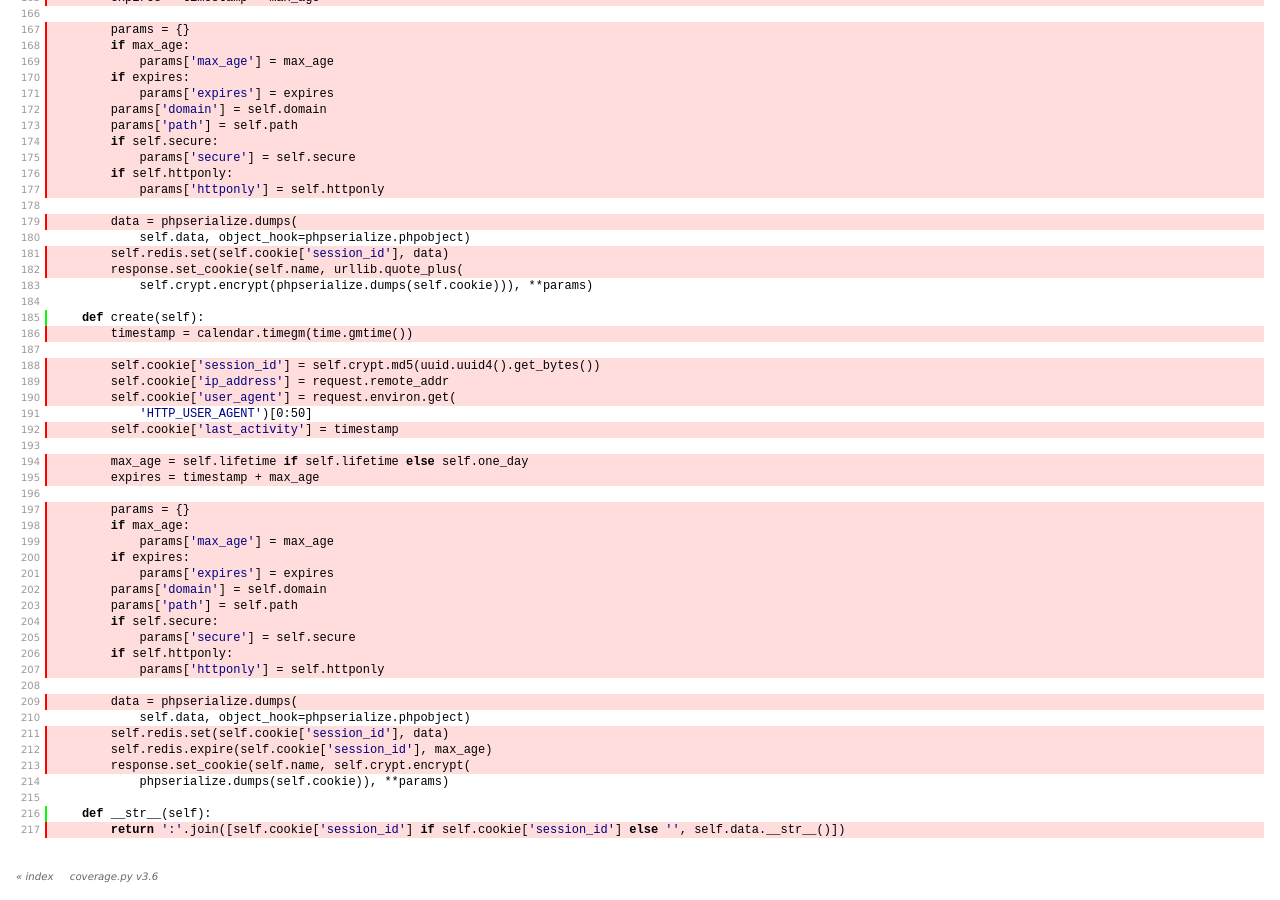
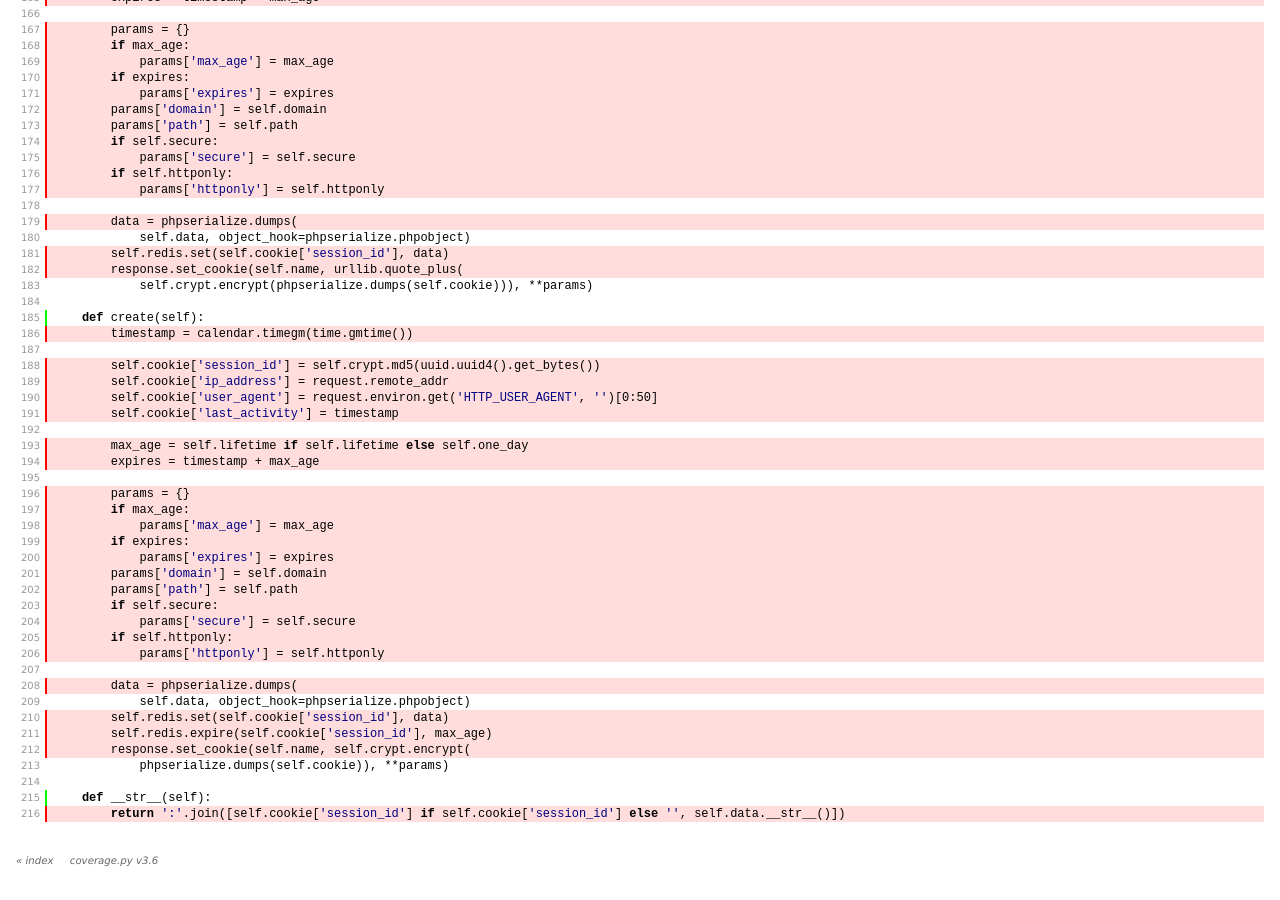
Before and after one commit to gengo/decanter, a Jekyll site: the page cover/cover/decanter_lib_session.html, which Jekyll copies as it is, in a window 1280 px wide and 900 px high, scrolled down 2740 px. Built offline with Jekyll 4.4.1, drawn with Linux system fonts in a browser that asks for light colours.

Commit message:
Travis build 130 pushed to gh-pages

```diff
--- a/cover/cover/decanter_lib_session.html
+++ b/cover/cover/decanter_lib_session.html
@@ -251,12 +251,12 @@
 <p id='n188' class='stm mis'><a href='#n188'>188</a></p>
 <p id='n189' class='stm mis'><a href='#n189'>189</a></p>
 <p id='n190' class='stm mis'><a href='#n190'>190</a></p>
-<p id='n191' class='pln'><a href='#n191'>191</a></p>
-<p id='n192' class='stm mis'><a href='#n192'>192</a></p>
-<p id='n193' class='pln'><a href='#n193'>193</a></p>
+<p id='n191' class='stm mis'><a href='#n191'>191</a></p>
+<p id='n192' class='pln'><a href='#n192'>192</a></p>
+<p id='n193' class='stm mis'><a href='#n193'>193</a></p>
 <p id='n194' class='stm mis'><a href='#n194'>194</a></p>
-<p id='n195' class='stm mis'><a href='#n195'>195</a></p>
-<p id='n196' class='pln'><a href='#n196'>196</a></p>
+<p id='n195' class='pln'><a href='#n195'>195</a></p>
+<p id='n196' class='stm mis'><a href='#n196'>196</a></p>
 <p id='n197' class='stm mis'><a href='#n197'>197</a></p>
 <p id='n198' class='stm mis'><a href='#n198'>198</a></p>
 <p id='n199' class='stm mis'><a href='#n199'>199</a></p>
@@ -267,17 +267,16 @@
 <p id='n204' class='stm mis'><a href='#n204'>204</a></p>
 <p id='n205' class='stm mis'><a href='#n205'>205</a></p>
 <p id='n206' class='stm mis'><a href='#n206'>206</a></p>
-<p id='n207' class='stm mis'><a href='#n207'>207</a></p>
-<p id='n208' class='pln'><a href='#n208'>208</a></p>
-<p id='n209' class='stm mis'><a href='#n209'>209</a></p>
-<p id='n210' class='pln'><a href='#n210'>210</a></p>
+<p id='n207' class='pln'><a href='#n207'>207</a></p>
+<p id='n208' class='stm mis'><a href='#n208'>208</a></p>
+<p id='n209' class='pln'><a href='#n209'>209</a></p>
+<p id='n210' class='stm mis'><a href='#n210'>210</a></p>
 <p id='n211' class='stm mis'><a href='#n211'>211</a></p>
 <p id='n212' class='stm mis'><a href='#n212'>212</a></p>
-<p id='n213' class='stm mis'><a href='#n213'>213</a></p>
+<p id='n213' class='pln'><a href='#n213'>213</a></p>
 <p id='n214' class='pln'><a href='#n214'>214</a></p>
-<p id='n215' class='pln'><a href='#n215'>215</a></p>
-<p id='n216' class='stm run hide_run'><a href='#n216'>216</a></p>
-<p id='n217' class='stm mis'><a href='#n217'>217</a></p>
+<p id='n215' class='stm run hide_run'><a href='#n215'>215</a></p>
+<p id='n216' class='stm mis'><a href='#n216'>216</a></p>
 
             </td>
             <td class='text' valign='top'>
@@ -470,34 +469,33 @@
 <p id='t187' class='pln'><span class='strut'>&nbsp;</span></p>
 <p id='t188' class='stm mis'>&nbsp; &nbsp; &nbsp; &nbsp; <span class='nam'>self</span><span class='op'>.</span><span class='nam'>cookie</span><span class='op'>[</span><span class='str'>&#39;session_id&#39;</span><span class='op'>]</span> <span class='op'>=</span> <span class='nam'>self</span><span class='op'>.</span><span class='nam'>crypt</span><span class='op'>.</span><span class='nam'>md5</span><span class='op'>(</span><span class='nam'>uuid</span><span class='op'>.</span><span class='nam'>uuid4</span><span class='op'>(</span><span class='op'>)</span><span class='op'>.</span><span class='nam'>get_bytes</span><span class='op'>(</span><span class='op'>)</span><span class='op'>)</span><span class='strut'>&nbsp;</span></p>
 <p id='t189' class='stm mis'>&nbsp; &nbsp; &nbsp; &nbsp; <span class='nam'>self</span><span class='op'>.</span><span class='nam'>cookie</span><span class='op'>[</span><span class='str'>&#39;ip_address&#39;</span><span class='op'>]</span> <span class='op'>=</span> <span class='nam'>request</span><span class='op'>.</span><span class='nam'>remote_addr</span><span class='strut'>&nbsp;</span></p>
-<p id='t190' class='stm mis'>&nbsp; &nbsp; &nbsp; &nbsp; <span class='nam'>self</span><span class='op'>.</span><span class='nam'>cookie</span><span class='op'>[</span><span class='str'>&#39;user_agent&#39;</span><span class='op'>]</span> <span class='op'>=</span> <span class='nam'>request</span><span class='op'>.</span><span class='nam'>environ</span><span class='op'>.</span><span class='nam'>get</span><span class='op'>(</span><span class='strut'>&nbsp;</span></p>
-<p id='t191' class='pln'>&nbsp; &nbsp; &nbsp; &nbsp; &nbsp; &nbsp; <span class='str'>&#39;HTTP_USER_AGENT&#39;</span><span class='op'>)</span><span class='op'>[</span><span class='num'>0</span><span class='op'>:</span><span class='num'>50</span><span class='op'>]</span><span class='strut'>&nbsp;</span></p>
-<p id='t192' class='stm mis'>&nbsp; &nbsp; &nbsp; &nbsp; <span class='nam'>self</span><span class='op'>.</span><span class='nam'>cookie</span><span class='op'>[</span><span class='str'>&#39;last_activity&#39;</span><span class='op'>]</span> <span class='op'>=</span> <span class='nam'>timestamp</span><span class='strut'>&nbsp;</span></p>
-<p id='t193' class='pln'><span class='strut'>&nbsp;</span></p>
-<p id='t194' class='stm mis'>&nbsp; &nbsp; &nbsp; &nbsp; <span class='nam'>max_age</span> <span class='op'>=</span> <span class='nam'>self</span><span class='op'>.</span><span class='nam'>lifetime</span> <span class='key'>if</span> <span class='nam'>self</span><span class='op'>.</span><span class='nam'>lifetime</span> <span class='key'>else</span> <span class='nam'>self</span><span class='op'>.</span><span class='nam'>one_day</span><span class='strut'>&nbsp;</span></p>
-<p id='t195' class='stm mis'>&nbsp; &nbsp; &nbsp; &nbsp; <span class='nam'>expires</span> <span class='op'>=</span> <span class='nam'>timestamp</span> <span class='op'>+</span> <span class='nam'>max_age</span><span class='strut'>&nbsp;</span></p>
-<p id='t196' class='pln'><span class='strut'>&nbsp;</span></p>
-<p id='t197' class='stm mis'>&nbsp; &nbsp; &nbsp; &nbsp; <span class='nam'>params</span> <span class='op'>=</span> <span class='op'>{</span><span class='op'>}</span><span class='strut'>&nbsp;</span></p>
-<p id='t198' class='stm mis'>&nbsp; &nbsp; &nbsp; &nbsp; <span class='key'>if</span> <span class='nam'>max_age</span><span class='op'>:</span><span class='strut'>&nbsp;</span></p>
-<p id='t199' class='stm mis'>&nbsp; &nbsp; &nbsp; &nbsp; &nbsp; &nbsp; <span class='nam'>params</span><span class='op'>[</span><span class='str'>&#39;max_age&#39;</span><span class='op'>]</span> <span class='op'>=</span> <span class='nam'>max_age</span><span class='strut'>&nbsp;</span></p>
-<p id='t200' class='stm mis'>&nbsp; &nbsp; &nbsp; &nbsp; <span class='key'>if</span> <span class='nam'>expires</span><span class='op'>:</span><span class='strut'>&nbsp;</span></p>
-<p id='t201' class='stm mis'>&nbsp; &nbsp; &nbsp; &nbsp; &nbsp; &nbsp; <span class='nam'>params</span><span class='op'>[</span><span class='str'>&#39;expires&#39;</span><span class='op'>]</span> <span class='op'>=</span> <span class='nam'>expires</span><span class='strut'>&nbsp;</span></p>
-<p id='t202' class='stm mis'>&nbsp; &nbsp; &nbsp; &nbsp; <span class='nam'>params</span><span class='op'>[</span><span class='str'>&#39;domain&#39;</span><span class='op'>]</span> <span class='op'>=</span> <span class='nam'>self</span><span class='op'>.</span><span class='nam'>domain</span><span class='strut'>&nbsp;</span></p>
-<p id='t203' class='stm mis'>&nbsp; &nbsp; &nbsp; &nbsp; <span class='nam'>params</span><span class='op'>[</span><span class='str'>&#39;path&#39;</span><span class='op'>]</span> <span class='op'>=</span> <span class='nam'>self</span><span class='op'>.</span><span class='nam'>path</span><span class='strut'>&nbsp;</span></p>
-<p id='t204' class='stm mis'>&nbsp; &nbsp; &nbsp; &nbsp; <span class='key'>if</span> <span class='nam'>self</span><span class='op'>.</span><span class='nam'>secure</span><span class='op'>:</span><span class='strut'>&nbsp;</span></p>
-<p id='t205' class='stm mis'>&nbsp; &nbsp; &nbsp; &nbsp; &nbsp; &nbsp; <span class='nam'>params</span><span class='op'>[</span><span class='str'>&#39;secure&#39;</span><span class='op'>]</span> <span class='op'>=</span> <span class='nam'>self</span><span class='op'>.</span><span class='nam'>secure</span><span class='strut'>&nbsp;</span></p>
-<p id='t206' class='stm mis'>&nbsp; &nbsp; &nbsp; &nbsp; <span class='key'>if</span> <span class='nam'>self</span><span class='op'>.</span><span class='nam'>httponly</span><span class='op'>:</span><span class='strut'>&nbsp;</span></p>
-<p id='t207' class='stm mis'>&nbsp; &nbsp; &nbsp; &nbsp; &nbsp; &nbsp; <span class='nam'>params</span><span class='op'>[</span><span class='str'>&#39;httponly&#39;</span><span class='op'>]</span> <span class='op'>=</span> <span class='nam'>self</span><span class='op'>.</span><span class='nam'>httponly</span><span class='strut'>&nbsp;</span></p>
-<p id='t208' class='pln'><span class='strut'>&nbsp;</span></p>
-<p id='t209' class='stm mis'>&nbsp; &nbsp; &nbsp; &nbsp; <span class='nam'>data</span> <span class='op'>=</span> <span class='nam'>phpserialize</span><span class='op'>.</span><span class='nam'>dumps</span><span class='op'>(</span><span class='strut'>&nbsp;</span></p>
-<p id='t210' class='pln'>&nbsp; &nbsp; &nbsp; &nbsp; &nbsp; &nbsp; <span class='nam'>self</span><span class='op'>.</span><span class='nam'>data</span><span class='op'>,</span> <span class='nam'>object_hook</span><span class='op'>=</span><span class='nam'>phpserialize</span><span class='op'>.</span><span class='nam'>phpobject</span><span class='op'>)</span><span class='strut'>&nbsp;</span></p>
-<p id='t211' class='stm mis'>&nbsp; &nbsp; &nbsp; &nbsp; <span class='nam'>self</span><span class='op'>.</span><span class='nam'>redis</span><span class='op'>.</span><span class='nam'>set</span><span class='op'>(</span><span class='nam'>self</span><span class='op'>.</span><span class='nam'>cookie</span><span class='op'>[</span><span class='str'>&#39;session_id&#39;</span><span class='op'>]</span><span class='op'>,</span> <span class='nam'>data</span><span class='op'>)</span><span class='strut'>&nbsp;</span></p>
-<p id='t212' class='stm mis'>&nbsp; &nbsp; &nbsp; &nbsp; <span class='nam'>self</span><span class='op'>.</span><span class='nam'>redis</span><span class='op'>.</span><span class='nam'>expire</span><span class='op'>(</span><span class='nam'>self</span><span class='op'>.</span><span class='nam'>cookie</span><span class='op'>[</span><span class='str'>&#39;session_id&#39;</span><span class='op'>]</span><span class='op'>,</span> <span class='nam'>max_age</span><span class='op'>)</span><span class='strut'>&nbsp;</span></p>
-<p id='t213' class='stm mis'>&nbsp; &nbsp; &nbsp; &nbsp; <span class='nam'>response</span><span class='op'>.</span><span class='nam'>set_cookie</span><span class='op'>(</span><span class='nam'>self</span><span class='op'>.</span><span class='nam'>name</span><span class='op'>,</span> <span class='nam'>self</span><span class='op'>.</span><span class='nam'>crypt</span><span class='op'>.</span><span class='nam'>encrypt</span><span class='op'>(</span><span class='strut'>&nbsp;</span></p>
-<p id='t214' class='pln'>&nbsp; &nbsp; &nbsp; &nbsp; &nbsp; &nbsp; <span class='nam'>phpserialize</span><span class='op'>.</span><span class='nam'>dumps</span><span class='op'>(</span><span class='nam'>self</span><span class='op'>.</span><span class='nam'>cookie</span><span class='op'>)</span><span class='op'>)</span><span class='op'>,</span> <span class='op'>**</span><span class='nam'>params</span><span class='op'>)</span><span class='strut'>&nbsp;</span></p>
-<p id='t215' class='pln'><span class='strut'>&nbsp;</span></p>
-<p id='t216' class='stm run hide_run'>&nbsp; &nbsp; <span class='key'>def</span> <span class='nam'>__str__</span><span class='op'>(</span><span class='nam'>self</span><span class='op'>)</span><span class='op'>:</span><span class='strut'>&nbsp;</span></p>
-<p id='t217' class='stm mis'>&nbsp; &nbsp; &nbsp; &nbsp; <span class='key'>return</span> <span class='str'>&#39;:&#39;</span><span class='op'>.</span><span class='nam'>join</span><span class='op'>(</span><span class='op'>[</span><span class='nam'>self</span><span class='op'>.</span><span class='nam'>cookie</span><span class='op'>[</span><span class='str'>&#39;session_id&#39;</span><span class='op'>]</span> <span class='key'>if</span> <span class='nam'>self</span><span class='op'>.</span><span class='nam'>cookie</span><span class='op'>[</span><span class='str'>&#39;session_id&#39;</span><span class='op'>]</span> <span class='key'>else</span> <span class='str'>&#39;&#39;</span><span class='op'>,</span> <span class='nam'>self</span><span class='op'>.</span><span class='nam'>data</span><span class='op'>.</span><span class='nam'>__str__</span><span class='op'>(</span><span class='op'>)</span><span class='op'>]</span><span class='op'>)</span><span class='strut'>&nbsp;</span></p>
+<p id='t190' class='stm mis'>&nbsp; &nbsp; &nbsp; &nbsp; <span class='nam'>self</span><span class='op'>.</span><span class='nam'>cookie</span><span class='op'>[</span><span class='str'>&#39;user_agent&#39;</span><span class='op'>]</span> <span class='op'>=</span> <span class='nam'>request</span><span class='op'>.</span><span class='nam'>environ</span><span class='op'>.</span><span class='nam'>get</span><span class='op'>(</span><span class='str'>&#39;HTTP_USER_AGENT&#39;</span><span class='op'>,</span> <span class='str'>&#39;&#39;</span><span class='op'>)</span><span class='op'>[</span><span class='num'>0</span><span class='op'>:</span><span class='num'>50</span><span class='op'>]</span><span class='strut'>&nbsp;</span></p>
+<p id='t191' class='stm mis'>&nbsp; &nbsp; &nbsp; &nbsp; <span class='nam'>self</span><span class='op'>.</span><span class='nam'>cookie</span><span class='op'>[</span><span class='str'>&#39;last_activity&#39;</span><span class='op'>]</span> <span class='op'>=</span> <span class='nam'>timestamp</span><span class='strut'>&nbsp;</span></p>
+<p id='t192' class='pln'><span class='strut'>&nbsp;</span></p>
+<p id='t193' class='stm mis'>&nbsp; &nbsp; &nbsp; &nbsp; <span class='nam'>max_age</span> <span class='op'>=</span> <span class='nam'>self</span><span class='op'>.</span><span class='nam'>lifetime</span> <span class='key'>if</span> <span class='nam'>self</span><span class='op'>.</span><span class='nam'>lifetime</span> <span class='key'>else</span> <span class='nam'>self</span><span class='op'>.</span><span class='nam'>one_day</span><span class='strut'>&nbsp;</span></p>
+<p id='t194' class='stm mis'>&nbsp; &nbsp; &nbsp; &nbsp; <span class='nam'>expires</span> <span class='op'>=</span> <span class='nam'>timestamp</span> <span class='op'>+</span> <span class='nam'>max_age</span><span class='strut'>&nbsp;</span></p>
+<p id='t195' class='pln'><span class='strut'>&nbsp;</span></p>
+<p id='t196' class='stm mis'>&nbsp; &nbsp; &nbsp; &nbsp; <span class='nam'>params</span> <span class='op'>=</span> <span class='op'>{</span><span class='op'>}</span><span class='strut'>&nbsp;</span></p>
+<p id='t197' class='stm mis'>&nbsp; &nbsp; &nbsp; &nbsp; <span class='key'>if</span> <span class='nam'>max_age</span><span class='op'>:</span><span class='strut'>&nbsp;</span></p>
+<p id='t198' class='stm mis'>&nbsp; &nbsp; &nbsp; &nbsp; &nbsp; &nbsp; <span class='nam'>params</span><span class='op'>[</span><span class='str'>&#39;max_age&#39;</span><span class='op'>]</span> <span class='op'>=</span> <span class='nam'>max_age</span><span class='strut'>&nbsp;</span></p>
+<p id='t199' class='stm mis'>&nbsp; &nbsp; &nbsp; &nbsp; <span class='key'>if</span> <span class='nam'>expires</span><span class='op'>:</span><span class='strut'>&nbsp;</span></p>
+<p id='t200' class='stm mis'>&nbsp; &nbsp; &nbsp; &nbsp; &nbsp; &nbsp; <span class='nam'>params</span><span class='op'>[</span><span class='str'>&#39;expires&#39;</span><span class='op'>]</span> <span class='op'>=</span> <span class='nam'>expires</span><span class='strut'>&nbsp;</span></p>
+<p id='t201' class='stm mis'>&nbsp; &nbsp; &nbsp; &nbsp; <span class='nam'>params</span><span class='op'>[</span><span class='str'>&#39;domain&#39;</span><span class='op'>]</span> <span class='op'>=</span> <span class='nam'>self</span><span class='op'>.</span><span class='nam'>domain</span><span class='strut'>&nbsp;</span></p>
+<p id='t202' class='stm mis'>&nbsp; &nbsp; &nbsp; &nbsp; <span class='nam'>params</span><span class='op'>[</span><span class='str'>&#39;path&#39;</span><span class='op'>]</span> <span class='op'>=</span> <span class='nam'>self</span><span class='op'>.</span><span class='nam'>path</span><span class='strut'>&nbsp;</span></p>
+<p id='t203' class='stm mis'>&nbsp; &nbsp; &nbsp; &nbsp; <span class='key'>if</span> <span class='nam'>self</span><span class='op'>.</span><span class='nam'>secure</span><span class='op'>:</span><span class='strut'>&nbsp;</span></p>
+<p id='t204' class='stm mis'>&nbsp; &nbsp; &nbsp; &nbsp; &nbsp; &nbsp; <span class='nam'>params</span><span class='op'>[</span><span class='str'>&#39;secure&#39;</span><span class='op'>]</span> <span class='op'>=</span> <span class='nam'>self</span><span class='op'>.</span><span class='nam'>secure</span><span class='strut'>&nbsp;</span></p>
+<p id='t205' class='stm mis'>&nbsp; &nbsp; &nbsp; &nbsp; <span class='key'>if</span> <span class='nam'>self</span><span class='op'>.</span><span class='nam'>httponly</span><span class='op'>:</span><span class='strut'>&nbsp;</span></p>
+<p id='t206' class='stm mis'>&nbsp; &nbsp; &nbsp; &nbsp; &nbsp; &nbsp; <span class='nam'>params</span><span class='op'>[</span><span class='str'>&#39;httponly&#39;</span><span class='op'>]</span> <span class='op'>=</span> <span class='nam'>self</span><span class='op'>.</span><span class='nam'>httponly</span><span class='strut'>&nbsp;</span></p>
+<p id='t207' class='pln'><span class='strut'>&nbsp;</span></p>
+<p id='t208' class='stm mis'>&nbsp; &nbsp; &nbsp; &nbsp; <span class='nam'>data</span> <span class='op'>=</span> <span class='nam'>phpserialize</span><span class='op'>.</span><span class='nam'>dumps</span><span class='op'>(</span><span class='strut'>&nbsp;</span></p>
+<p id='t209' class='pln'>&nbsp; &nbsp; &nbsp; &nbsp; &nbsp; &nbsp; <span class='nam'>self</span><span class='op'>.</span><span class='nam'>data</span><span class='op'>,</span> <span class='nam'>object_hook</span><span class='op'>=</span><span class='nam'>phpserialize</span><span class='op'>.</span><span class='nam'>phpobject</span><span class='op'>)</span><span class='strut'>&nbsp;</span></p>
+<p id='t210' class='stm mis'>&nbsp; &nbsp; &nbsp; &nbsp; <span class='nam'>self</span><span class='op'>.</span><span class='nam'>redis</span><span class='op'>.</span><span class='nam'>set</span><span class='op'>(</span><span class='nam'>self</span><span class='op'>.</span><span class='nam'>cookie</span><span class='op'>[</span><span class='str'>&#39;session_id&#39;</span><span class='op'>]</span><span class='op'>,</span> <span class='nam'>data</span><span class='op'>)</span><span class='strut'>&nbsp;</span></p>
+<p id='t211' class='stm mis'>&nbsp; &nbsp; &nbsp; &nbsp; <span class='nam'>self</span><span class='op'>.</span><span class='nam'>redis</span><span class='op'>.</span><span class='nam'>expire</span><span class='op'>(</span><span class='nam'>self</span><span class='op'>.</span><span class='nam'>cookie</span><span class='op'>[</span><span class='str'>&#39;session_id&#39;</span><span class='op'>]</span><span class='op'>,</span> <span class='nam'>max_age</span><span class='op'>)</span><span class='strut'>&nbsp;</span></p>
+<p id='t212' class='stm mis'>&nbsp; &nbsp; &nbsp; &nbsp; <span class='nam'>response</span><span class='op'>.</span><span class='nam'>set_cookie</span><span class='op'>(</span><span class='nam'>self</span><span class='op'>.</span><span class='nam'>name</span><span class='op'>,</span> <span class='nam'>self</span><span class='op'>.</span><span class='nam'>crypt</span><span class='op'>.</span><span class='nam'>encrypt</span><span class='op'>(</span><span class='strut'>&nbsp;</span></p>
+<p id='t213' class='pln'>&nbsp; &nbsp; &nbsp; &nbsp; &nbsp; &nbsp; <span class='nam'>phpserialize</span><span class='op'>.</span><span class='nam'>dumps</span><span class='op'>(</span><span class='nam'>self</span><span class='op'>.</span><span class='nam'>cookie</span><span class='op'>)</span><span class='op'>)</span><span class='op'>,</span> <span class='op'>**</span><span class='nam'>params</span><span class='op'>)</span><span class='strut'>&nbsp;</span></p>
+<p id='t214' class='pln'><span class='strut'>&nbsp;</span></p>
+<p id='t215' class='stm run hide_run'>&nbsp; &nbsp; <span class='key'>def</span> <span class='nam'>__str__</span><span class='op'>(</span><span class='nam'>self</span><span class='op'>)</span><span class='op'>:</span><span class='strut'>&nbsp;</span></p>
+<p id='t216' class='stm mis'>&nbsp; &nbsp; &nbsp; &nbsp; <span class='key'>return</span> <span class='str'>&#39;:&#39;</span><span class='op'>.</span><span class='nam'>join</span><span class='op'>(</span><span class='op'>[</span><span class='nam'>self</span><span class='op'>.</span><span class='nam'>cookie</span><span class='op'>[</span><span class='str'>&#39;session_id&#39;</span><span class='op'>]</span> <span class='key'>if</span> <span class='nam'>self</span><span class='op'>.</span><span class='nam'>cookie</span><span class='op'>[</span><span class='str'>&#39;session_id&#39;</span><span class='op'>]</span> <span class='key'>else</span> <span class='str'>&#39;&#39;</span><span class='op'>,</span> <span class='nam'>self</span><span class='op'>.</span><span class='nam'>data</span><span class='op'>.</span><span class='nam'>__str__</span><span class='op'>(</span><span class='op'>)</span><span class='op'>]</span><span class='op'>)</span><span class='strut'>&nbsp;</span></p>
 
             </td>
         </tr>
```
Also changed, not shown: 1 other file.
